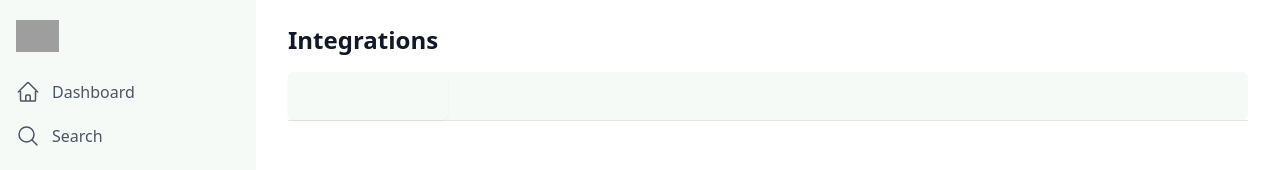
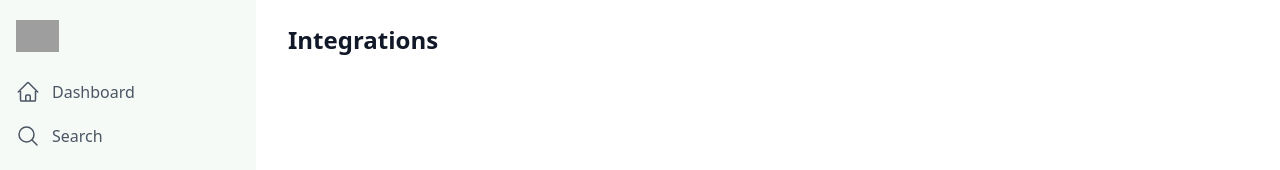
Before and after one commit to takove/figma-designs-deeplawn, a React (Create React App) app: page /integrations in a window 1280 px wide. Shown: the top 170 px of the page. Built offline with nearby package versions, Linux system fonts and the light colour scheme; grey boxes are pictures that could not be loaded.

Commit message:
updated sideNavBar status active styles and merge

```diff
--- a/src/components/Tabs.tsx
+++ b/src/components/Tabs.tsx
@@ -3,11 +3,6 @@ import React, {useState} from 'react';
 function classNames(...classes) {
     return classes.filter(Boolean).join(' ')
   }
-//   const tabs = [
-//     { name: 'Orders', href: '#', current: false },
-//     { name: 'Leads', href: '#', current: false },
-//     { name: 'Measurments', href: '#', current: true },
-//   ]
 export default function Tabs({
     activeTab,
     setActiveTab,
--- a/src/pages/Integrations.tsx
+++ b/src/pages/Integrations.tsx
@@ -1,9 +1,7 @@
 import React from "react";
 import SideNavBar from "../components/SideNavBar";
-import Tabs from "../components/Tabs";
 
 export default function Integrations() {
-  const tabs = [{title:"Widget Codes", href:'/'}, {title: 'Integrations', href:'/'}, {title:'Add-ons', href:'/'}]
   const integrations = (
     <div>
       <main className="flex-1">
@@ -14,7 +12,6 @@ export default function Integrations() {
           <div className=" max-w-full px-4 sm:px-6 lg:px-8">
             {/* Replace with your content */}
 
-            <Tabs tabs={tabs}/>
 
 
             {/* End Replace */}
```
